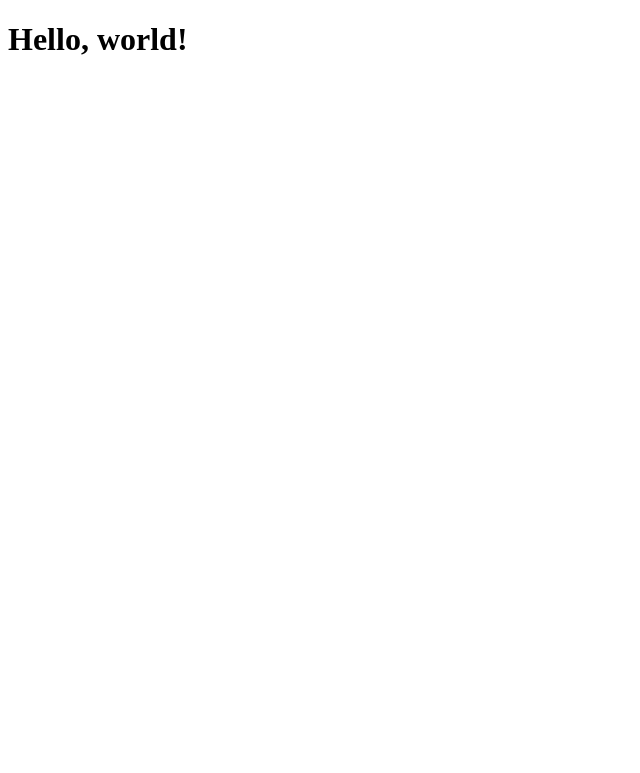
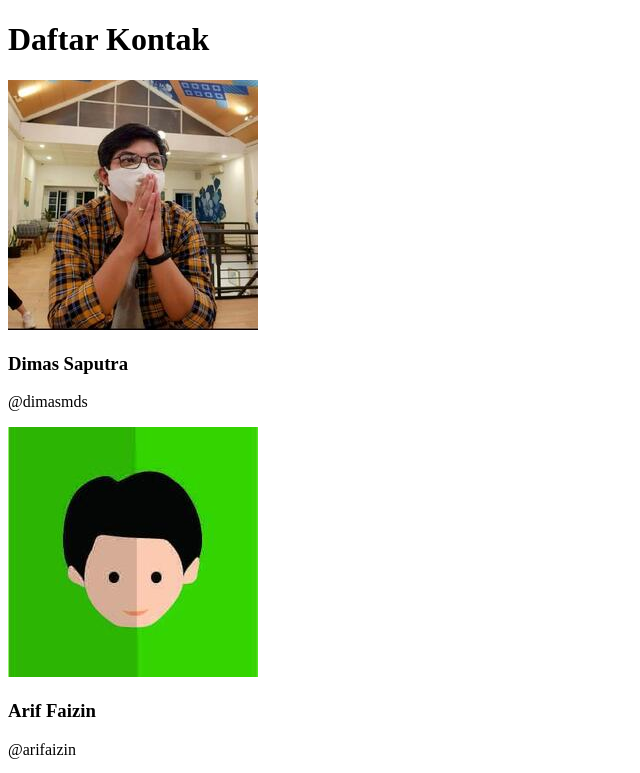
Before and after one commit to hawariMuflihMunte/react-jsx, a React (Vite) app in the folder contacts-app/: page / in a window 1280 px wide. Shown: the top 773 px of the page, without its empty margins (0-640 px from the left). Built offline with nearby package versions, Linux system fonts and the light colour scheme.

Commit message:
Import and render components

```diff
--- a/contacts-app/src/index.jsx
+++ b/contacts-app/src/index.jsx
@@ -1,6 +1,5 @@
 import { createRoot } from 'react-dom/client';
-
-const element = <h1>Hello, world!</h1>;
+import ContactApp from './ContactApp';
 
 const root = createRoot(document.getElementById('root'));
-root.render(element);
+root.render(<ContactApp />);
```
